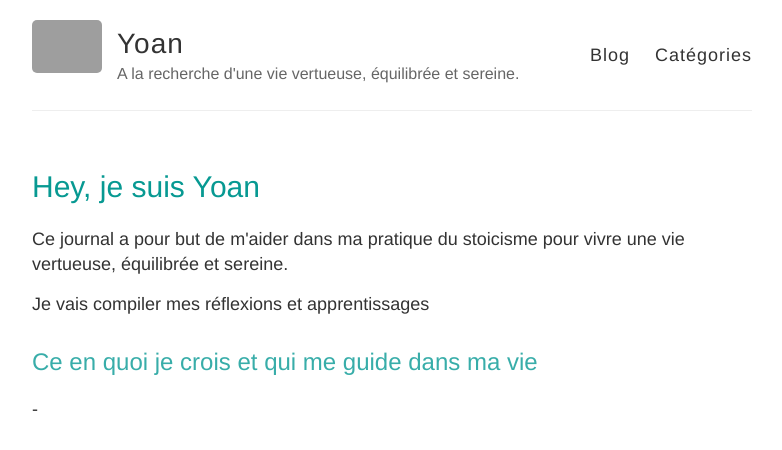
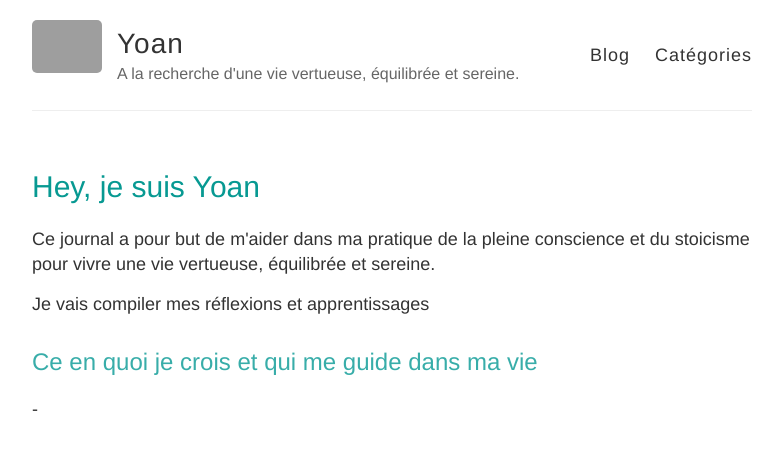
Before and after one commit to yuun88/yuun88.github.io, a Jekyll site: the page built from index.html, in a window 1280 px wide, cut to the strip 0-450 px from the top of the page. Shown: the whole strip, without its empty margins (248-1030 px from the left). Built offline with Jekyll 4.4.1, drawn with Linux system fonts in a browser that asks for light colours; grey boxes are pictures that could not be loaded.

Commit message:
Update index.html

```diff
--- a/index.html
+++ b/index.html
@@ -6,7 +6,7 @@ published: true
 <div>
 <h1>Hey, je suis Yoan</h1>
 
-  <p>Ce journal a pour but de m'aider dans ma pratique du stoicisme pour vivre une vie vertueuse, équilibrée et sereine.</p>
+  <p>Ce journal a pour but de m'aider dans ma pratique de la pleine conscience et du stoicisme pour vivre une vie vertueuse, équilibrée et sereine.</p>
 
   <p>Je vais compiler mes réflexions et apprentissages</p>
 
```
